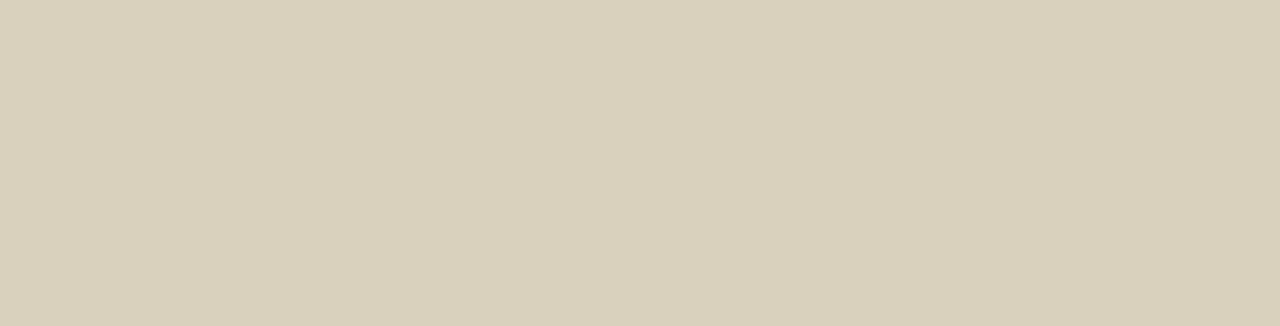
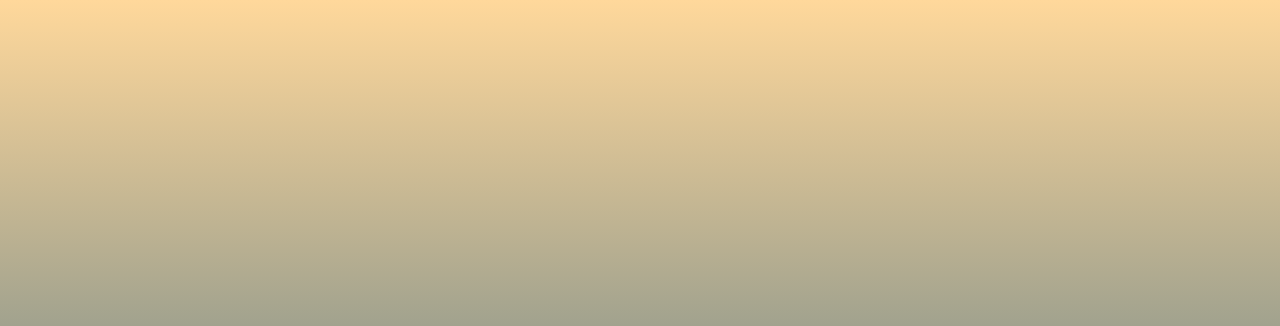
Before and after one commit to Swapnil2127/Random_Password_Generator, a plain HTML site: page pass.html in a window 1280 px wide. Shown: the top 326 px of the page. Drawn offline with Linux system fonts and the light colour scheme; a web font is replaced by a local one.

Commit message:
Update style.css

```diff
--- a/style.css
+++ b/style.css
@@ -9,7 +9,7 @@
 			justify-content: center;
 			align-items: center;
 			min-height: 100vh;
-			background: #d9d1bd;
+			background: linear-gradient(to bottom, #ffd89b  0%, #19547b 100%);
 
 
 		}
```
